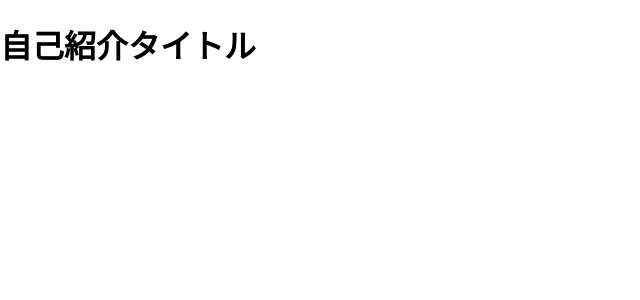
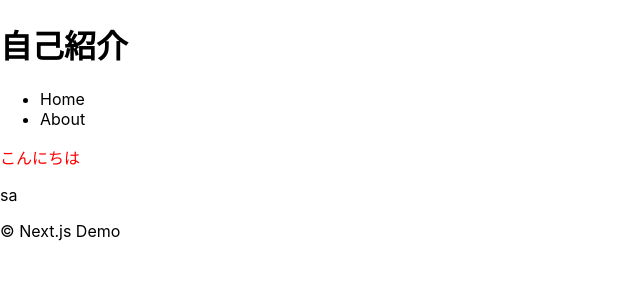
Before and after one commit to sohey-dr/play-Next, a Next.js app: page /about in a window 1280 px wide. Shown: the top 300 px of the page, without its empty margins (0-640 px from the left). Built offline with nearby package versions, Linux system fonts and the light colour scheme.

Commit message:
[ADD]簡易的なページをlayoutを使って構成

```diff
--- a/components/layout.tsx
+++ b/components/layout.tsx
@@ -28,7 +28,11 @@ export default function Layout({ children, title, description }: Props) {
           </li>
         </ul>
       </nav>
-      <main>{children}</main>
+
+      <main>
+        {children}
+      </main>
+
       <footer>&copy; Next.js Demo</footer>
     </div>
   );
--- a/pages/about.tsx
+++ b/pages/about.tsx
@@ -1,13 +1,11 @@
-import Head from "next/head";
+import Layout from "../components/layout";
+import styles from "../styles/Home.module.css";
 
-export default function About() {
+export default function Home() {
   return (
-    <div>
-      <Head>
-        <title>自己紹介タイトル</title>
-        <meta name="description" content="自己紹介概要" />
-      </Head>
-      <h1>自己紹介タイトル</h1>
-    </div>
+    <Layout title="自己紹介" description="自己紹介ページ">
+      <p className={styles.colorRed}>こんにちは</p>
+      <p>sa</p>
+    </Layout>
   );
 }
--- a/pages/index.tsx
+++ b/pages/index.tsx
@@ -1,4 +1,3 @@
-import Link from "next/link";
 import Layout from "../components/layout";
 import styles from "../styles/Home.module.css";
 
```
